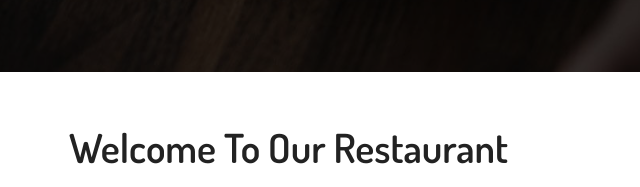
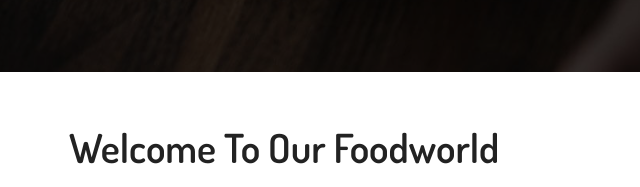
Before and after one commit to sampathkumar2000/food-website, a plain HTML site: page food/index.html in a window 1280 px wide. Shown: the part 800-987 px from the top of the page, 581-1221 px from the left. Drawn offline with nearby package versions, Linux system fonts and the light colour scheme; some packages are replaced by stand-ins of ours; a script that the page names is missing.

Commit message:
Update index.html

```diff
--- a/food/index.html
+++ b/food/index.html
@@ -93,7 +93,7 @@
    </div>
 
    <div class="content">
-      <h3 class="title">welcome to our restaurant</h3>
+      <h3 class="title">welcome to our foodworld</h3>
       <p>Lorem ipsum dolor sit amet consectetur adipisicing elit. Nisi optio at, saepe accusamus dolorum, quos eos nesciunt amet exercitationem illum quis nostrum, repellat quaerat eum debitis fugit alias magnam omnis!</p>
       <a href="#" class="btn">read more</a>
       <div class="icons-container">
```
